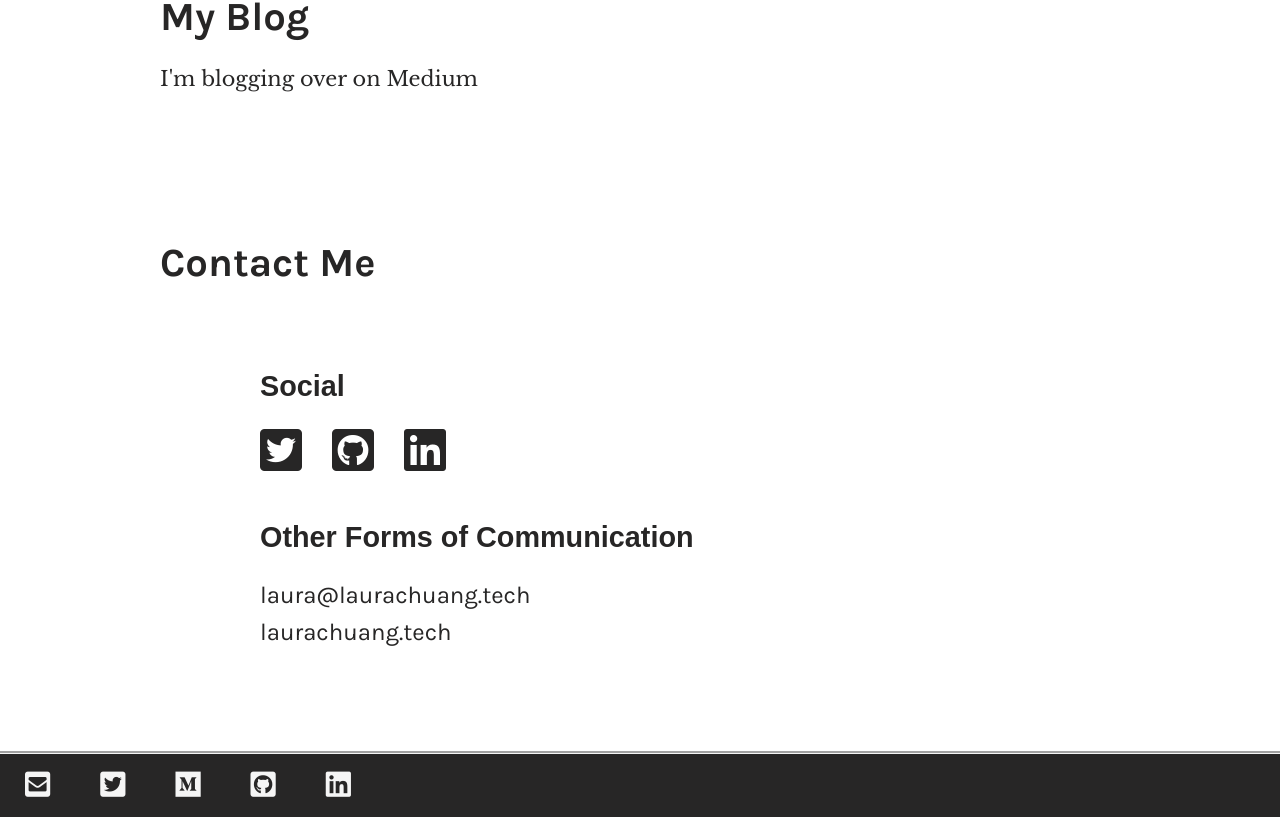
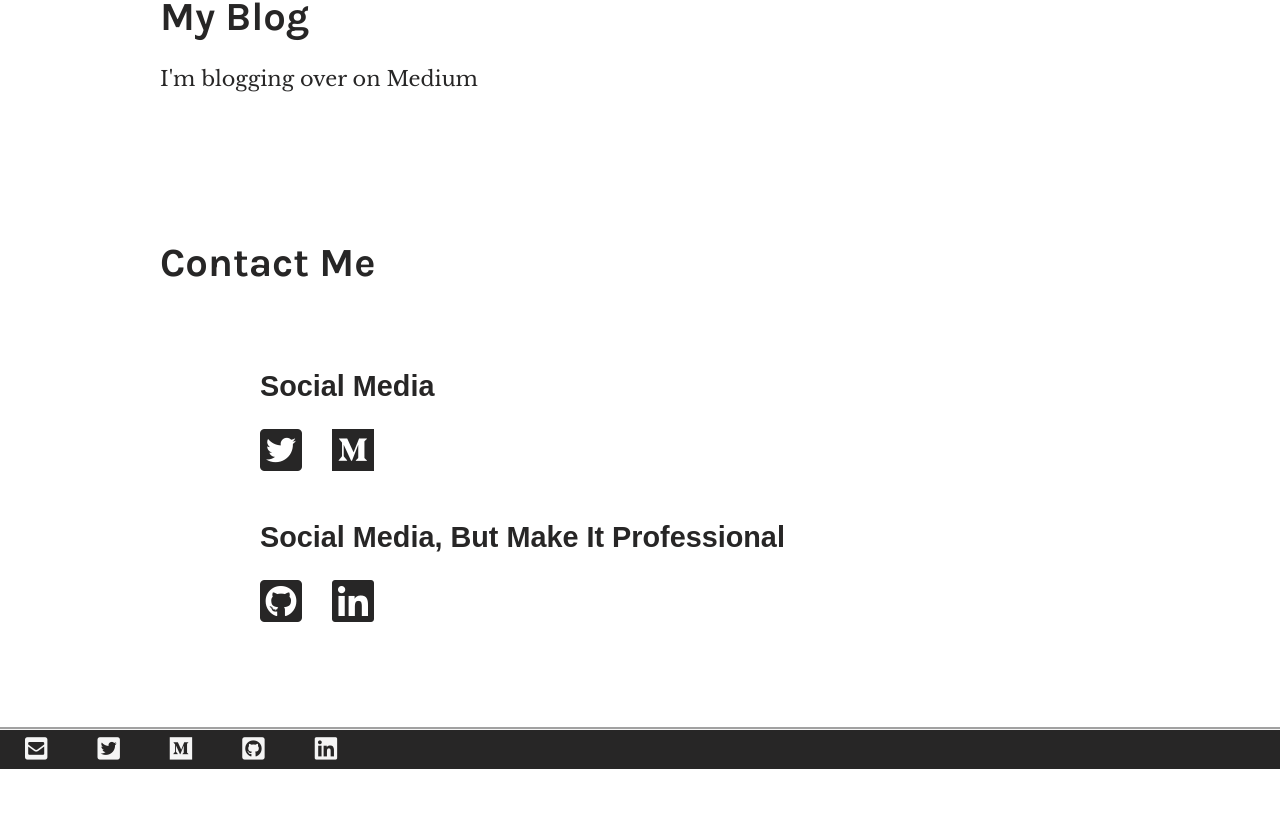
Before and after one commit to snarkshow/portfolioSite, a plain HTML site: page index.html in a window 1280 px wide. Shown: the part 2262-3079 px from the top of the page. After the commit the page ends 3031 px from the top, so only its background shows below. Drawn offline with nearby package versions, Linux system fonts and the light colour scheme.

Commit message:
added social

```diff
--- a/index.html
+++ b/index.html
@@ -79,13 +79,23 @@
                 <h2>Contact Me</h2>
                 <div class="contactFlex">
                     <div class="socialFlex">
-                        <h3>Social</h3>
+                        <h3>Social Media</h3>
                         <ul class="social">
                             <li>
                                 <a href="">
                                     <i class="fab fa-twitter-square icon"></i>
                                 </a>
                             </li>
+                            <li>
+                                <a href="">
+                                    <i class="fab fa-medium"></i>
+                                </a>
+                            </li>
+                        </ul>
+                    </div>
+                    <div class="social2">
+                        <h3>Social Media, But Make It Professional</h3>
+                        <ul class="social">
                             <li>
                                 <a href="">
                                     <i class="fab fa-github-square icon"></i>
@@ -98,17 +108,19 @@
                             </li>
                         </ul>
                     </div>
-                    <div class="connectFlex">
+                    <!-- <div class="connectFlex">
                         <h3>Other Forms of Communication</h3>
                         <ul class="connect">
+
                             <li>
-                                <a href="">laura@laurachuang.tech</a>
+                                 <a href="">laura@laurachuang.tech</a>
+                                <a href="mailto:laura.hw.chuang@gmail.com"><i class="fas fa-envelope-square icon"></i>
                             </li>
                             <li>
                                 <a href="">laurachuang.tech</a>
                             </li>
                         </ul>
-                    </div>
+                    </div> -->
                 </div>
 
             </div>
--- a/styles/styles.css
+++ b/styles/styles.css
@@ -159,11 +159,11 @@ footer ul{
 }
 
 footer li{
-    padding: 15px 25px;
+    padding: 5px 25px;
 }
 
 footer a{
     color: whitesmoke;
-    font-size: 1.8rem;
+    font-size: 1.6rem;
     text-decoration: none;
 }
```
